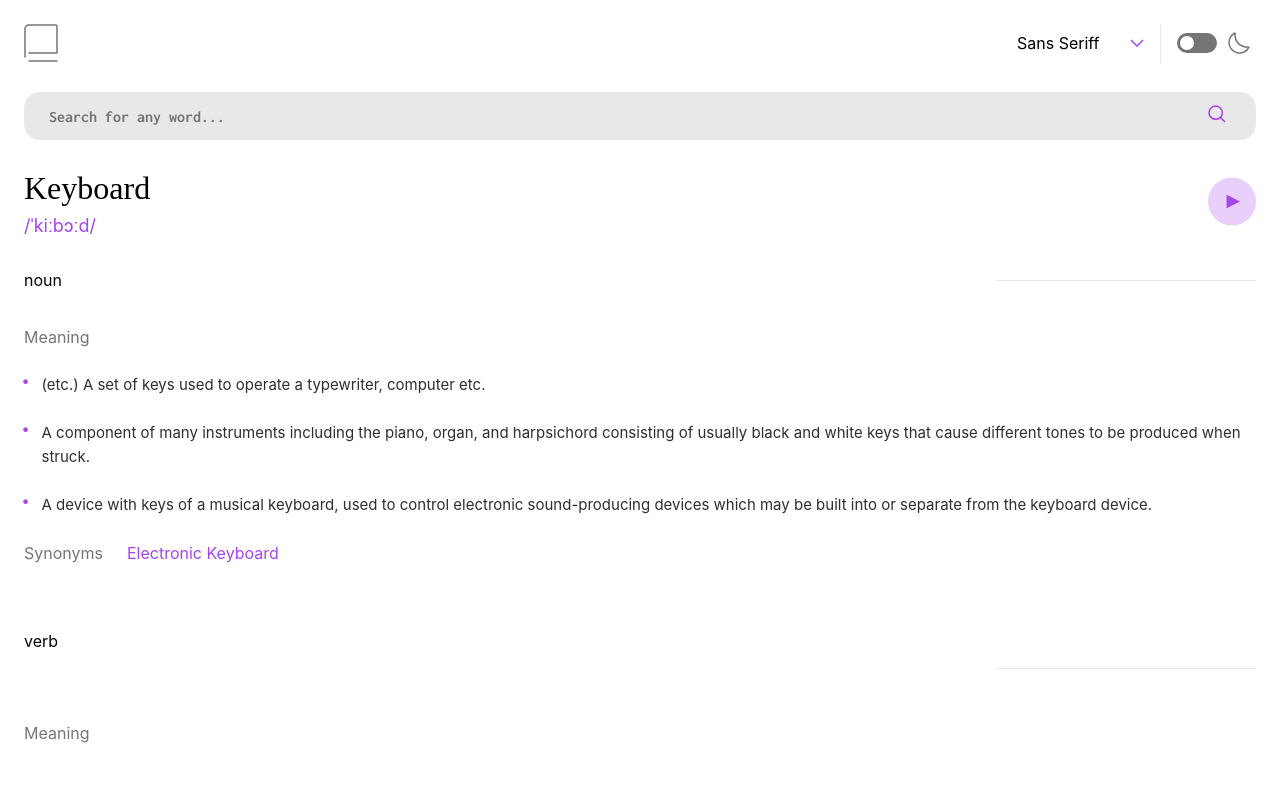
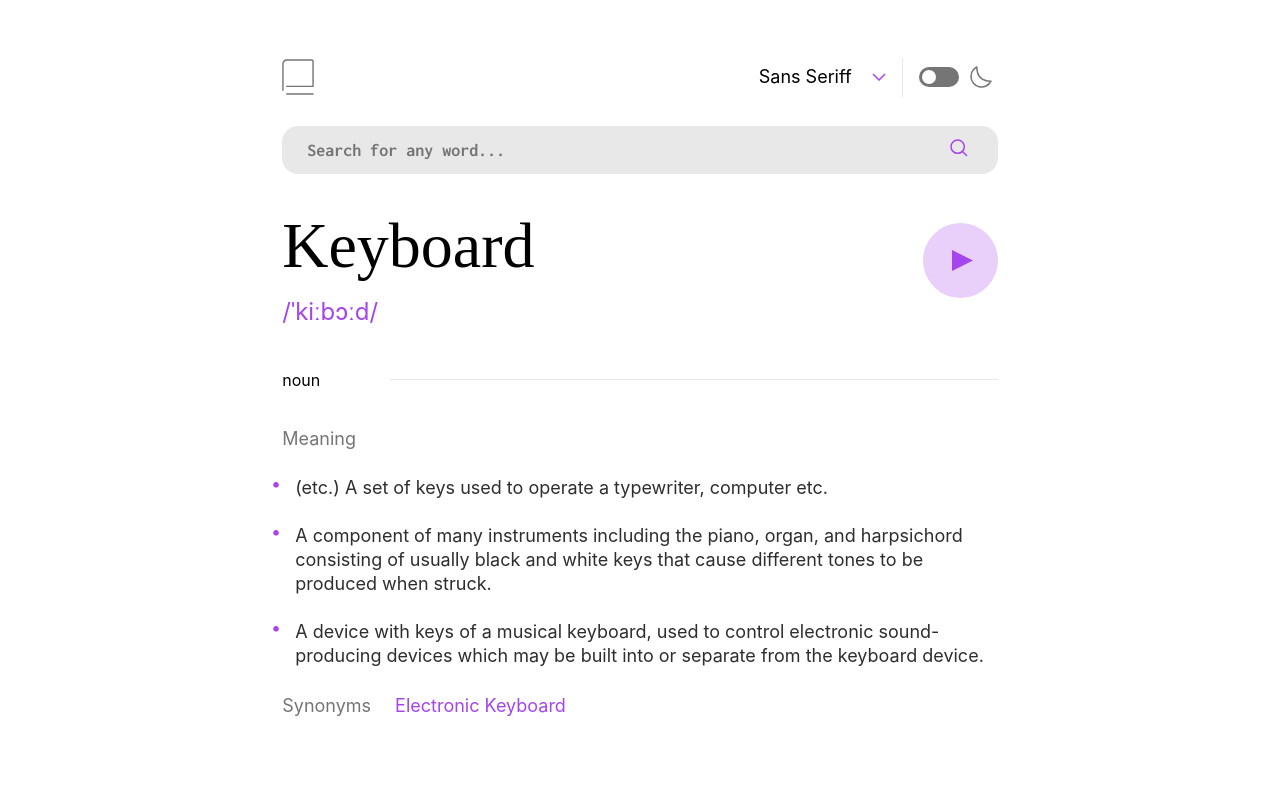
Before and after one commit to Anthourn/FontEndcomponents, a React (Create React App) app in the folder Pages/Dictionary/dictionary/: page / in a window 1280 px wide. Shown: the top 788 px of the page. Built offline with nearby package versions, Linux system fonts and the light colour scheme; no server answers.

Commit message:
desktop/tablet responsive

```diff
--- a/Pages/Dictionary/dictionary/src/App.css
+++ b/Pages/Dictionary/dictionary/src/App.css
@@ -152,12 +152,33 @@ color:var(--black700) ;
   display: flex;
   flex-direction: column;
 }
+.container-dark{
+  background-color: var(--black900);
+  color: var(--white);
+}
+
+.container-mono{
+  font-family: var(--font-mono);
+}
+.container-seriff{
+  font-family: var(--font-seriff);
+}
+.container-sans-seriff{
+font-family: var(--font-sans-seriff);
+}
+
 
 .header{
   display: flex;
   flex-direction: row;
   justify-content: space-between;
   padding-bottom: 1.75rem;
+}
+.header__dict-icon{
+  width: 1.75344rem;
+}
+.header__custom-select{
+  font-size: 0.875rem;
 }
 .header__controls{
   display: flex;
@@ -405,7 +426,7 @@ ul li::before {
   margin-bottom: 1.3rem;
 }
 .footer{
-  padding-bottom: 4.25rem;
+  padding-bottom: 2.7rem;
 }
 .footer__source{
   display: block;
@@ -427,3 +448,100 @@ ul li::before {
   margin-left: .5rem;
   border: none;
 }
+
+@media screen and (min-width: 700px) {
+  .container{
+    padding: 2.44rem ;
+  }
+  .header__dict-icon{
+    width: 2rem;
+  }
+  .header__custom-select{
+    font-size: 1.125rem;
+  }
+  .search__input{
+    font-size: 1.125rem;
+  }
+
+  .title__main-seriff{
+    font-size: 4rem ;
+  }
+  .title__main-mono{
+    font-size: 4rem ;
+
+  }
+  .title__main-sans-seriff{
+    font-size: 4rem ;
+  }
+  .title__pronunciation{
+    font-size: 1.5rem;
+  }
+  .title__button-play{
+    height: 4.6875rem;
+    width: 4.6875rem;
+    align-self: center;
+  }
+  .title__button{
+    align-self: center;
+  }
+  .seperator{
+    width: 38rem;
+  }
+  .title{
+    padding-bottom: 2.4rem;
+  }
+
+
+
+  .secondary-definition li{
+    font-size: 1.125rem;
+  }
+
+  .primary-definition li{
+    font-size: 1.125rem;
+  }
+  .meaning{
+    font-size:1.125rem;
+  }
+
+
+  .synonym-title{
+    font-size: 1.125rem;
+
+  }
+  .synonym-definition{
+    font-size: 1.125rem;
+  }
+
+  .secondary-definition__category{
+    padding-top: 2.69rem ;
+    display: flex;
+    flex-direction: row;
+    justify-content: space-between;
+  }
+  .secondary-definition .meaning{
+    padding-top: 1.94rem;
+    padding-bottom: 1.04rem;
+  }
+
+  .secondary-definition .top-seperator{
+    margin-top: 0;
+    align-self: center;
+    margin-bottom: 0;
+  }
+  .secondary-definition .bottom-seperator{
+    margin-top: 2.4rem;
+    align-self: center;
+  }
+  .footer{
+    padding-bottom: 4.34rem;
+  }
+}
+@media screen and (min-width: 1000px) {
+  .container{
+    padding-top: 3.6rem ;
+    margin-left: auto;
+    margin-right: auto;
+    width: 49.6rem;
+  }
+}
--- a/Pages/Dictionary/dictionary/src/components/SecondaryDefinition.js
+++ b/Pages/Dictionary/dictionary/src/components/SecondaryDefinition.js
@@ -3,7 +3,7 @@ const SecondaryDefinition = () => {
     <section className="secondary-definition">
       <div className="secondary-definition__category">
         <p> verb</p>
-        <div className="seperator" />
+        <div className="seperator top-seperator" />
       </div>
       <p className="meaning"> Meaning</p>
       <ul>
@@ -27,7 +27,7 @@ const SecondaryDefinition = () => {
           </p>
         </li>
       </ul>
-      <div className="seperator"></div>
+      <div className="seperator bottom-seperator"></div>
     </section>
   );
 };
```
